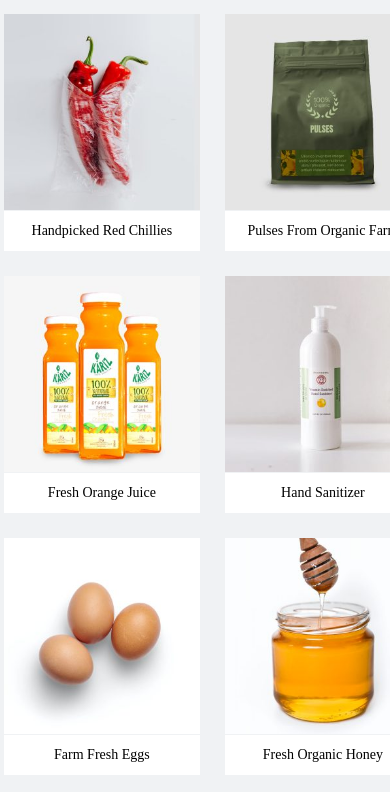
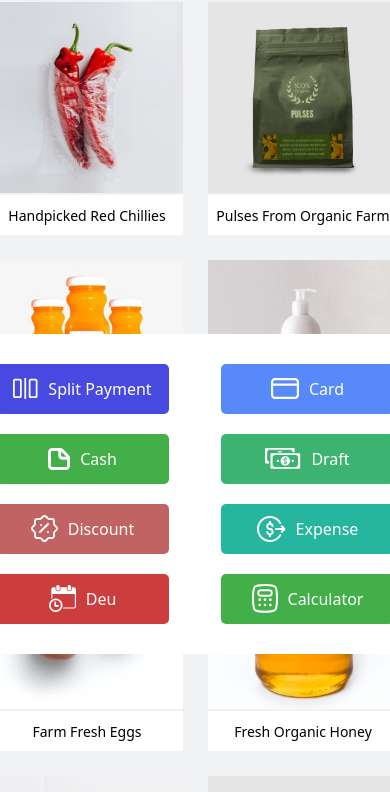
Before and after one commit to subashebrom/pos-add-product-page, a plain HTML site: page index.html in a window 390 px wide. Shown: the part 190-982 px from the top of the page. Drawn offline with Linux system fonts and the light colour scheme.

Commit message:
some change

```diff
--- a/css/main.css
+++ b/css/main.css
@@ -1,89 +1,107 @@
-*{
+* {
     margin: 0;
     padding: 0;
     box-sizing: border-box;
+    @import url('https://fonts.googleapis.com/css2?family=Noto+Sans:ital,wght@0,100..900;1,100..900&display=swap');
+    font-family: "Noto Sans", serif;
 }
-body{
+
+body {
     background: #F0F2F4;
 }
-ul{
+
+ul {
     list-style-type: none;
     transform: scale(100%);
 }
-a{
+
+a {
     text-decoration: none;
 }
+
 /* === TOP NAVBAR ITEMS === */
-nav{
+nav {
     width: 100%;
     display: flex;
     justify-content: center;
 }
-.top-navbar-items{
+
+.top-navbar-items {
     width: 98%;
-    gap: 20px;
+    gap: 6px;
     margin-top: 20px;
     margin-bottom: 20px;
     display: flex;
     justify-content: center;
     align-items: center;
 }
+
 /* === TOP NAVBAR LEFT SECTION === */
-.sh-top-nav-left-section{
+.sh-top-nav-left-section {
     display: flex;
     align-items: center;
     justify-content: space-between;
 }
+
 /* === TOP NAVBAR LEFT CONTAINER === */
-.sh-top-nav-left-conatiner{
+.sh-top-nav-left-conatiner {
     display: flex;
     align-items: center;
 }
+
 /* === TOP LEFT NAVBAR RIGHT CONATAINER === */
-.sh-top-left-nav-right-container{
+.sh-top-left-nav-right-container {
     display: flex;
     align-items: center;
 }
+
 /* === WINDOW ICON COANTAINER === */
-.sh-window-icon-container{
+.sh-window-icon-container {
     display: flex;
 }
+
 /* === SEARCH BOX === */
-.sh-search-box{
+.sh-search-box {
     display: flex;
     position: relative;
 }
-.sh-search-box input{
+
+.sh-search-box input {
     width: 500px;
     padding: 11px 35px;
     font-size: 16px;
     border: 1px solid #dcdfe3;
 }
+
 /* === SCANER ICON === */
-.sh-scaner-icon{
+.sh-scaner-icon {
     margin-left: 5px;
     display: flex;
     position: absolute;
 }
+
 /* === PRODUCT === */
-.sh-product a{
+.sh-product a {
     padding: 12px;
     color: gray;
     background-color: white;
     border: 1px solid #dcdfe3;
 }
+
 /* === SH SCAN === */
-.sh-scan a{
+.sh-scan a {
     padding: 12px;
     color: white;
     background-color: #2B51B0;
     border: 1px solid #dcdfe3;
 }
+
 /* === ALL CATEGORY === */
-.sh-all-category a{
+.sh-all-category a {
     color: gray;
 }
-.sh-all-category{
+
+.sh-all-category {
     padding: 11px;
     width: 150px;
     margin-left: 30px;
@@ -92,49 +110,56 @@ nav{
     background-color: white;
     border: 1px solid #dcdfe3;
 }
+
 /* === SPLIT ICON === */
-.sh-split-icon{
+.sh-split-icon {
     padding: 6px;
     background-color: white;
     border: 1px solid #dcdfe3;
 }
+
 /* === WINDOW ICON === */
-.sh-window-icon{
+.sh-window-icon {
     padding: 5px;
     background-color: white;
     border: 1px solid #dcdfe3;
 }
-.sh-top-nabbar-right-container{
+
+.sh-top-nabbar-right-container {
     display: flex;
     align-items: center;
     align-items: center;
     justify-content: space-between;
 }
+
 /* === TOP NAVBAR RIGHT SECITON === */
-.sh-top-nav-right-seciton{
+.sh-top-nav-right-seciton {
     display: flex;
     justify-content: space-between;
 }
 
 /* === SEARCH CUSTOMER BOX === */
-.sh-search-customer-box{
+.sh-search-customer-box {
     display: flex;
     position: relative;
 }
-.sh-search-customer-box input{
+
+.sh-search-customer-box input {
     font-size: 16px;
     padding: 10px 35px;
     width: 450px;
     border: 1px solid #dcdfe3;
 }
+
 /* === PERSON ICON === */
-.sh-person-icon{
+.sh-person-icon {
     display: flex;
     position: absolute;
     margin-left: 8px;
 }
+
 /* === PLUS ICON === */
-.sh-plus-icon{
+.sh-plus-icon {
     font-size: 25px;
     font-weight: 900;
     margin-left: -20px;
@@ -142,68 +167,79 @@ nav{
     display: flex;
     position: relative;
 }
+
 /* === === MORE VERT ICON === */
-.sh-more-vert-icon{
+.sh-more-vert-icon {
     width: 40px;
     padding: 5px;
-    margin-left: 30px;
+    margin-left: 24px;
     background-color: white;
     border: 1px solid #dcdfe3;
     display: flex;
     align-items: center;
     justify-content: center;
 }
+
 /* === RESPONSIVE FOR MOBILE === */
-@media(max-width: 768px){
-    .top-navbar-items{
+@media(max-width: 768px) {
+    .top-navbar-items {
         display: flex;
         flex-direction: column;
     }
-    .sh-top-nav-left-section{
+
+    .sh-top-nav-left-section {
         display: flex;
         flex-direction: column;
     }
-    .sh-top-left-nav-right-container{
-        margin-top: 20px;
+
+    .sh-top-left-nav-right-container {
+        margin-top: 10px;
     }
-    .sh-search-box input{
-        width: 290px;
+
+    .sh-search-box input {
+        width: 275px;
     }
-    .sh-all-category{
-        width: 348px;
+
+    .sh-all-category {
+        width: 334px;
         margin-left: 0;
         margin-right: 0;
     }
-    .sh-search-customer-box input{
-        width: 356px;
+
+    .sh-search-customer-box input {
+        width: 349px;
     }
 }
 
 
 /* === PRODUCT SECTIONS === */
-section{
+section {
     width: 100%;
     display: flex;
     justify-content: center;
-    margin-bottom: 50px;
 }
+
 /* === PRODUCT CONTAINER ===  */
-.product-container{
+.product-container {
     width: 98%;
-    gap: 20px;
+    gap: 7px;
+    margin-bottom: 20px;
     display: flex;
     justify-content: center;
 }
-.image-section{
+
+.image-section {
     display: grid;
-    grid-template-columns: 165px 165px 165px 165px 165px;
+    grid-template-columns: 168px 168px 168px 168px 168px;
     column-gap: 25px;
     row-gap: 25px;
 }
-.sh-image img{
+
+.sh-image img {
     max-width: 100%;
 }
-.sh-product-name p{
+
+.sh-product-name p {
     font-size: 14px;
     height: 40px;
     margin-top: -3px;
@@ -212,12 +248,13 @@ section{
     justify-content: center;
     background-color: white;
 }
+
 /* === PRODUCT DETAILS SECTIONS === */
 /* .product-details-section{
 
 } */
 /* === NAME BOX SECTION === */
-.sh-name-box-section{
+.sh-name-box-section {
     display: flex;
     align-items: center;
     height: 40px;
@@ -225,26 +262,30 @@ section{
     border: 1px solid #dcdfe3;
     padding-left: 8px;
 }
+
 /* === PRODUCT TEXT === */
-.sh-product-text p{
+.sh-product-text p {
     font-size: 16px;
     width: 300px;
     color: #2B51B0;
 }
+
 /* === QTY === */
-.sh-qty p{
+.sh-qty p {
     font-size: 16px;
     width: 100px;
     color: #2B51B0;
 }
+
 /* === PRICE === */
-.sh-price p{
+.sh-price p {
     font-size: 16px;
     width: 100px;
     color: #2B51B0;
 }
+
 /* === EMPTY IMG === */
-.sh-product-collect-box{
+.sh-product-collect-box {
     height: 60vh;
     display: flex;
     align-items: center;
@@ -254,37 +295,42 @@ section{
 
     /* === IMAGE === */
 }
-.empty-image img{
+
+.empty-image img {
     height: 100px;
     display: flex;
     align-content: center;
     justify-content: center;
 }
+
 /* === SUB TOTAL BOX === */
-.sh-subtotal-box{
+.sh-subtotal-box {
     padding: 20px 60px 20px 08px;
     display: flex;
     justify-content: space-between;
     background-color: white;
     border: 1px solid #dcdfe3;
 }
+
 /* === ADD BOX = */
-.add-section{
+.add-section {
     background-color: white;
     border: 1px solid #dcdfe3;
     display: flex;
     gap: 20px;
     padding: 20px 60px 20px 08px;
 }
-.add-discount a{
+
+.add-discount a {
     font-size: 16px;
     color: #2B51B0;
     background-color: white;
     border: 1px solid #dcdfe3;
     padding: 10px;
 }
+
 /* === PAY NOW BOX === */
-.pay-now-box{
+.pay-now-box {
     padding: 20px 60px 20px 08px;
     color: white;
     display: flex;
@@ -292,26 +338,237 @@ section{
     justify-content: space-between;
 
 }
+
 /* === RESPONSIVE FOR MOBILE === */
-@media(max-width: 768px){
-    .product-container{
+@media(max-width: 768px) {
+    .parent-container-two{
+        width: 100%;
         display: flex;
+        justify-content: center;
+        padding: 10px;
+    }
+    .product-details-section {
+        flex-direction: column;
+        justify-items: center;
+    }
+
+    .product-container {
+        display: flex;
+        justify-content: center;
         flex-direction: column;
 
         /* asdfg */
     }
-    .image-section{
+
+    .image-section {
         display: grid;
-        grid-template-columns:196px 196px;
+        justify-content: center;
+        grid-template-columns: 191px 191px;
         column-gap: 25px;
         row-gap: 25px;
     }
-    .sh-product-text p{
+
+    .sh-product-text p {
         font-size: 16px;
         width: 200px;
         color: #2B51B0;
     }
-    .sh-product-collect-box{
+
+    .sh-product-collect-box {
+        width: 407px;
         height: 40vh;
     }
+
+    .sh-name-box-section {
+        width: 407px;
+    }
+    .sh-subtotal-box{
+        width: 407px;
+    }
+    .add-section{
+        width: 407px;
+    }
+    .pay-now-box{
+        width: 407px;
+    }
 }
+
+/* === BUTTOM BUTTON SECTION === */
+.buttom-button-section {
+    bottom: 0;
+    width: 100%;
+    padding-top: 30px;
+    padding-bottom: 30px;
+    display: flex;
+    position: sticky;
+    justify-content: center;
+    background-color: white;
+}
+
+/* === BUTTON CONTAINER === */
+.button-container {
+    width: 98%;
+    gap: 20px;
+    display: flex;
+    align-items: center;
+    justify-content: center;
+}
+
+/* === BUTTON ONE === */
+.button-one {
+    width: 173px;
+    height: 50px;
+    gap: 10px;
+    border-radius: 5px;
+    display: flex;
+    cursor: pointer;
+    align-items: center;
+    justify-content: center;
+    background-color: #4749E1;
+}
+
+.button-one a {
+    font-size: 1rem;
+    color: white;
+}
+
+/* === BUTTON TWO === */
+.button-two {
+    width: 173px;
+    height: 50px;
+    gap: 10px;
+    border-radius: 5px;
+    display: flex;
+    cursor: pointer;
+    align-items: center;
+    justify-content: center;
+    background-color: #5889FB;
+}
+
+.button-two a {
+    font-size: 1rem;
+    color: white;
+}
+
+/* === BUTTON THREE === */
+.button-three {
+    width: 173px;
+    height: 50px;
+    gap: 10px;
+    border-radius: 5px;
+    display: flex;
+    cursor: pointer;
+    align-items: center;
+    justify-content: center;
+    background-color: #43AF49;
+}
+
+.button-three a {
+    font-size: 1rem;
+    color: white;
+}
+
+/* === BUTTON FOUR === */
+.button-four {
+    width: 173px;
+    height: 50px;
+    gap: 10px;
+    border-radius: 5px;
+    display: flex;
+    cursor: pointer;
+    align-items: center;
+    justify-content: center;
+    background-color: #3CB371;
+}
+
+.button-four a {
+    font-size: 1rem;
+    color: white;
+}
+
+/* === BUTTON FIVE === */
+.button-five {
+    width: 173px;
+    height: 50px;
+    gap: 10px;
+    border-radius: 5px;
+    display: flex;
+    cursor: pointer;
+    align-items: center;
+    justify-content: center;
+    background-color: #C26363;
+}
+
+.button-five a {
+    font-size: 1rem;
+    color: white;
+}
+
+/* === BUTTON SIX === */
+.button-six {
+    width: 173px;
+    height: 50px;
+    gap: 10px;
+    border-radius: 5px;
+    display: flex;
+    cursor: pointer;
+    align-items: center;
+    justify-content: center;
+    background-color: #26B59F;
+}
+
+.button-six a {
+    font-size: 1rem;
+    color: white;
+}
+
+/* === BUTTON SEVEN === */
+.button-seven {
+    width: 173px;
+    height: 50px;
+    gap: 10px;
+    border-radius: 5px;
+    display: flex;
+    cursor: pointer;
+    align-items: center;
+    justify-content: center;
+    background-color: #CC3E3E;
+}
+
+.button-seven a {
+    font-size: 1rem;
+    color: white;
+}
+
+/* === BUTTON EIGHT === */
+.button-eight {
+    width: 173px;
+    height: 50px;
+    gap: 10px;
+    border-radius: 5px;
+    display: flex;
+    cursor: pointer;
+    align-items: center;
+    justify-content: center;
+    background-color: #43AF49;
+}
+
+.button-eight a {
+    font-size: 1rem;
+    color: white;
+}
+/* === MOBILE RESPONSIVE === */
+@media(max-width: 768px){
+    .buttom-button-section{
+        width: 100%;
+        display: grid;
+        justify-items: center;
+    }
+    .button-container{
+        width: 98%;
+        display: grid;
+        justify-items: center;
+        column-gap: 0;
+        grid-template-columns: 225px 225px;
+    }
+}
--- a/index.html
+++ b/index.html
@@ -8,7 +8,7 @@
     <!-- === css link === -->
     <link rel="stylesheet" href="css/main.css">
 
-    <title>Document</title>
+    <title>Products</title>
 </head>
 
 <body>
@@ -130,7 +130,6 @@
         </div>
     </nav>
 
-
     <!-- === PRODUCT SECTIONS === -->
     <section>
         <!-- === PRODUCT CONTAINER === -->
@@ -213,6 +212,7 @@
 
 
 
+            <div class="parent-container-two">
                 <!-- === PRODUCT DETAILS SECTIONS === -->
                 <div class="product-details-section">
                     <!-- === NAME BOX SECTION === -->
@@ -260,7 +260,54 @@
                     </div>
                 </div>
             </div>
+        </div>
     </section>
+
+    <!-- === BUTTOM BUTTON SECTION === -->
+    <div class="buttom-button-section">
+        <div class="button-container">
+            <!-- === BUTTON ONE === -->
+            <div class="button-one">
+                <img src="img/download (6).svg" alt="">
+                <a href="#">Split Payment</a>
+            </div>
+            <!-- === BUTTON TWO === -->
+            <div class="button-two">
+                <img src="img/download (5).svg" alt="">
+                <a href="#">Card</a>
+            </div>
+            <!-- === BUTTON THREE === -->
+            <div class="button-three">
+                <img src="img/download (7).svg" alt="">
+                <a href="#">Cash</a>
+            </div>
+            <!-- === BUTTON FOUR === -->
+            <div class="button-four">
+                <img src="img/mony.svg" alt="">
+                <a href="#">Draft</a>
+            </div>
+            <!-- === BUTTON FIVE === -->
+            <div class="button-five">
+                <img src="img/download (4).svg" alt="">
+                <a href="#">Discount</a>
+            </div>
+            <!-- === BUTTON SIX === -->
+            <div class="button-six">
+                <img src="img/download (2).svg" alt="">
+                <a href="#">Expense</a>
+            </div>
+            <!-- === BUTTON SEVEN === -->
+            <div class="button-seven">
+                <img src="img/download (3).svg" alt="">
+                <a href="#">Deu</a>
+            </div>
+            <!-- === BUTTON EIGHT === -->
+            <div class="button-eight">
+                <img src="img/download (1).svg" alt="">
+                <a href="#">Calculator</a>
+            </div>
+        </div>
+    </div>
 </body>
 
 </html>
```
Also changed, not shown: img/download (1).svg (added), img/download (2).svg (added), img/download (3).svg (added), img/download (4).svg (added), img/download (5).svg (added), img/download (6).svg (added), img/download (7).svg (added), img/mony.svg (added). Lines whose indentation alone changed are shown as unchanged.
